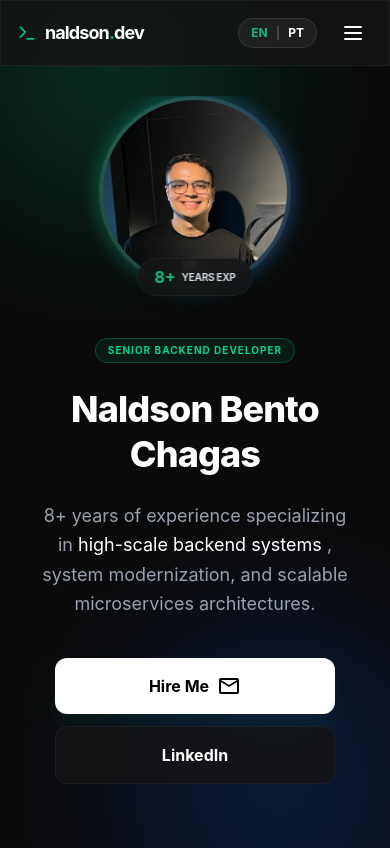
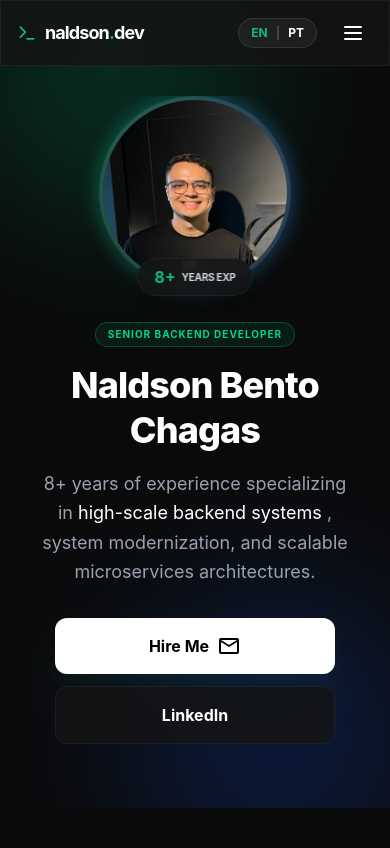
Before and after one commit to NaldsonChagas/personal-site, a Vue app: page / in a window 390 px wide. Built offline with nearby package versions, Linux system fonts and the light colour scheme.

Commit message:
style(hero): adjust spacing in HeroSection layout for improved responsiveness

```diff
--- a/src/components/HeroSection.vue
+++ b/src/components/HeroSection.vue
@@ -9,10 +9,10 @@ const { t } = useI18n();
 <template>
   <div class="relative overflow-hidden">
     <div
-      class="max-w-6xl mx-auto flex flex-col md:flex-row items-center gap-12"
+      class="max-w-6xl mx-auto flex flex-col md:flex-row items-center gap-8 md:gap-12"
     >
       <div
-        class="order-2 md:order-1 md:w-1/2 space-y-6 text-center md:text-left"
+        class="order-2 md:order-1 md:w-1/2 space-y-4 md:space-y-6 text-center md:text-left"
       >
         <div
           class="inline-block px-3 py-1 rounded-full border border-emerald-500/30 bg-emerald-500/10 text-emerald-400 text-[10px] md:text-xs font-bold uppercase tracking-widest"
```
